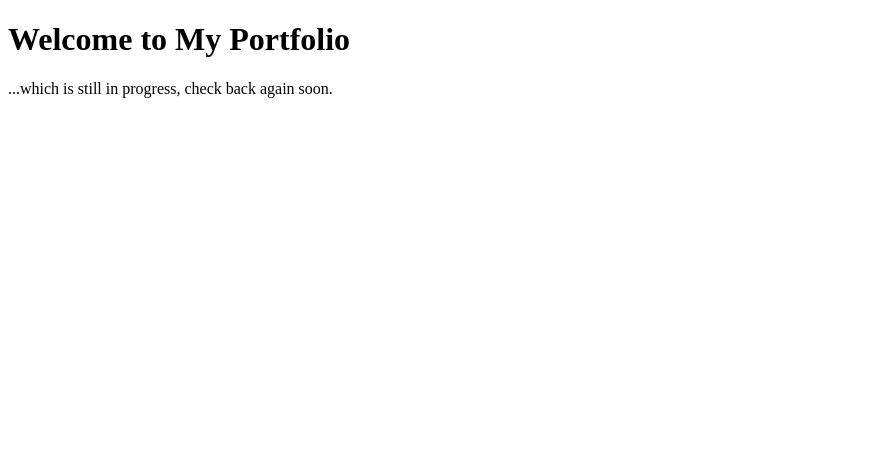
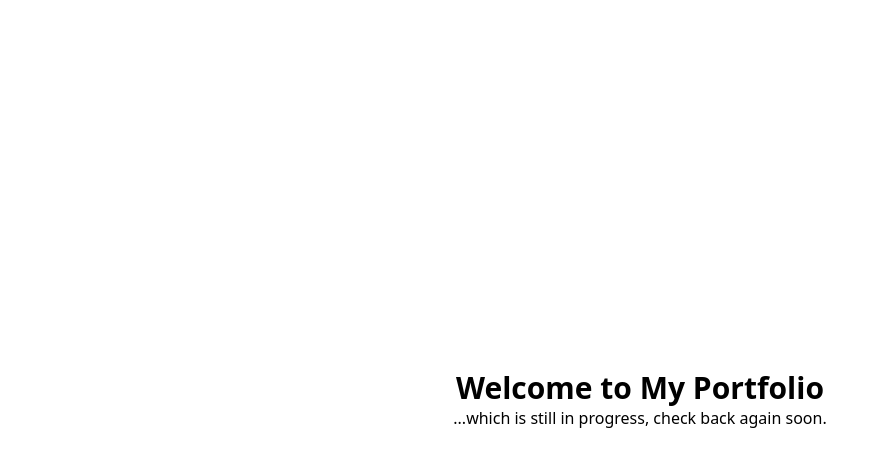
Before and after one commit to ezraRubio/portfolio-site, a Next.js app: page / in a window 1280 px wide. Shown: the top 466 px of the page, without its empty margins (0-881 px from the left). Built offline with nearby package versions, Linux system fonts and the light colour scheme.

Commit message:
tailwind css

```diff
--- a/package.json
+++ b/package.json
@@ -16,8 +16,11 @@
   "devDependencies": {
     "@types/node": "18.14.6",
     "@types/react": "18.0.28",
+    "autoprefixer": "^10.4.13",
     "eslint": "^8.35.0",
     "eslint-config-next": "^13.2.3",
+    "postcss": "^8.4.21",
+    "tailwindcss": "^3.2.7",
     "typescript": "4.9.5"
   }
 }
--- /dev/null
+++ b/src/app/globals.css
@@ -0,0 +1,3 @@
+@tailwind base;
+@tailwind components;
+@tailwind utilities;
--- a/src/app/layout.tsx
+++ b/src/app/layout.tsx
@@ -1,4 +1,5 @@
 import React from 'react';
+import './globals.css';
 
 export default function RootLayout({
   children,
--- a/src/app/page.tsx
+++ b/src/app/page.tsx
@@ -1,19 +1,10 @@
 import React from "react";
-import Head from "next/head";
 
 export default function Home() {
   return (
-    <div className="">
-      <Head>
-        <title>Ezra Rubio : Developer</title>
-        <meta name="description" content="Ezra's portfolio" />
-        <link rel="icon" href="/favicon.ico" />
-      </Head>
-
-      <main className="">
-        <h1 className="">Welcome to My Portfolio</h1>
-        <p>...which is still in progress, check back again soon.</p>
-      </main>
-    </div>
+    <main className="flex flex-col items-center justify-center h-screen">
+      <h1 className="text-3xl font-bold">Welcome to My Portfolio</h1>
+      <p>...which is still in progress, check back again soon.</p>
+    </main>
   );
 }
--- a/src/pages/api/hello.js
+++ /dev/null
@@ -1,5 +0,0 @@
-// Next.js API route support: https://nextjs.org/docs/api-routes/introduction
-
-export default function handler(req, res) {
-  res.status(200).json({ name: 'John Doe' })
-}
--- /dev/null
+++ b/tailwind.config.js
@@ -0,0 +1,8 @@
+/** @type {import('tailwindcss').Config} */
+module.exports = {
+  content: ["./src/**/*.{js,ts,jsx,tsx}"],
+  theme: {
+    extend: {},
+  },
+  plugins: [],
+};
--- a/tsconfig.json
+++ b/tsconfig.json
@@ -29,7 +29,7 @@
     ".next/types/**/*.ts",
     "**/*.ts",
     "**/*.tsx"
-  ],
+, "tailwind.config.js"  ],
   "exclude": [
     "node_modules"
   ]
```
Also changed, not shown: 1 other file (tests, documents, lock files or other folders).
